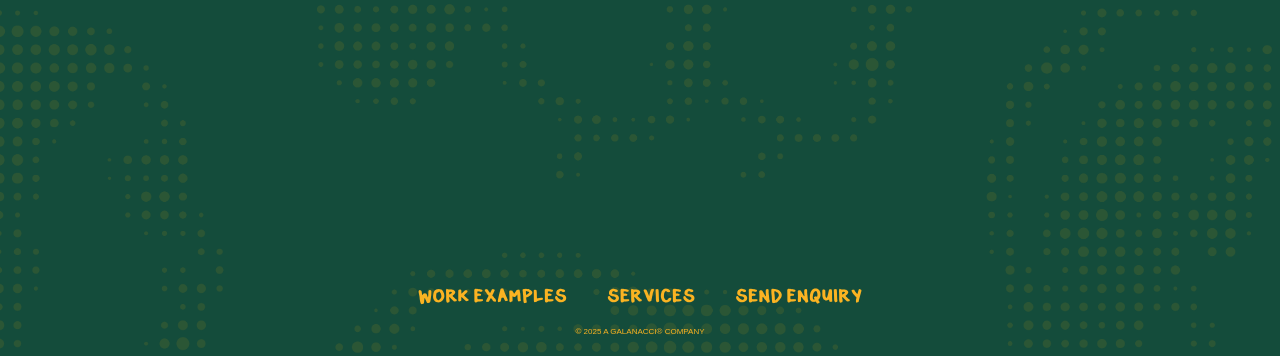
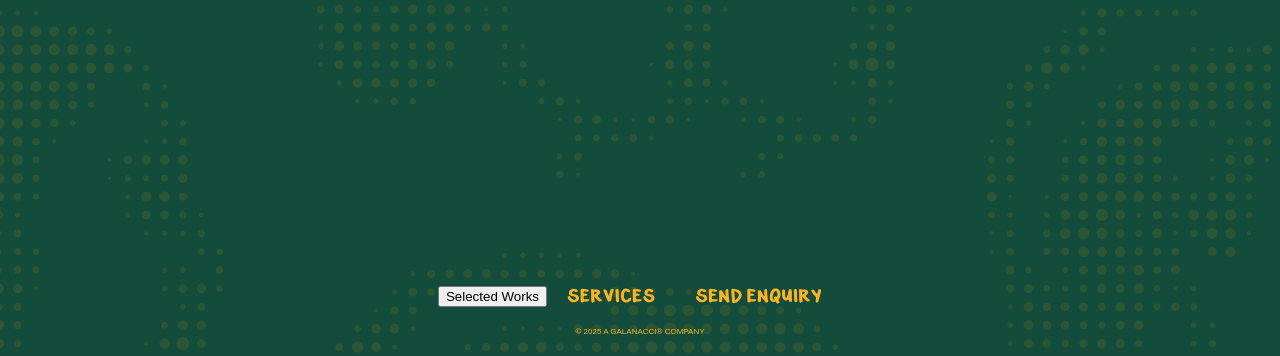
Before and after one commit to galanacci/GVERSE-PORTFOLIO-PAGE, a plain HTML site: page index.html in a window 1280 px wide. Shown: the part 444-800 px from the top of the page. Drawn offline with Linux system fonts and the light colour scheme.

Commit message:
Update index.html

```diff
--- a/index.html
+++ b/index.html
@@ -24,7 +24,7 @@
     <div id="text-container"></div>
 
     <div class="container">
-        <button id="work-examples" title="Work Examples">Work Examples</button>
+        <button id="selected-works" title="Selected Works">Selected Works</button>
         <button id="services" title="Services">Services</button>
         <button id="send-enquiry" title="Send Enquiry">Send Enquiry</button>
     </div>
```
